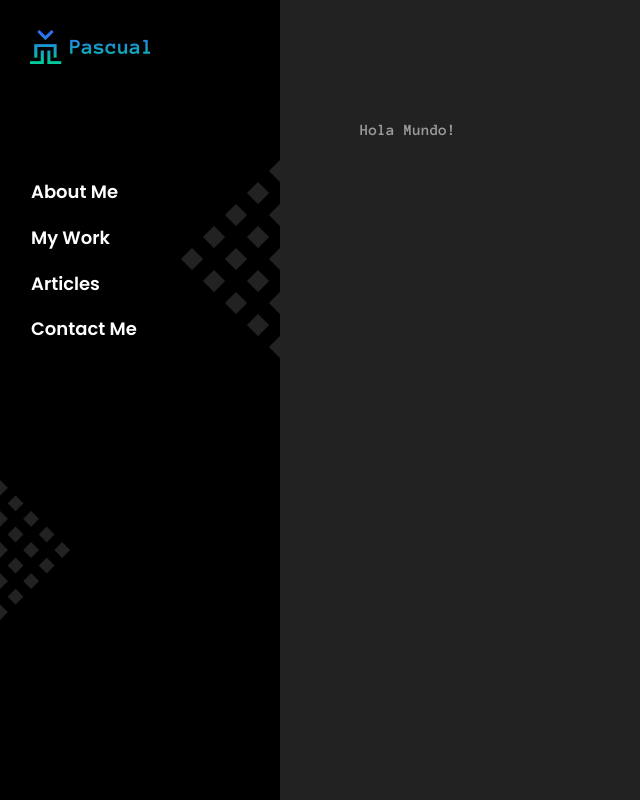
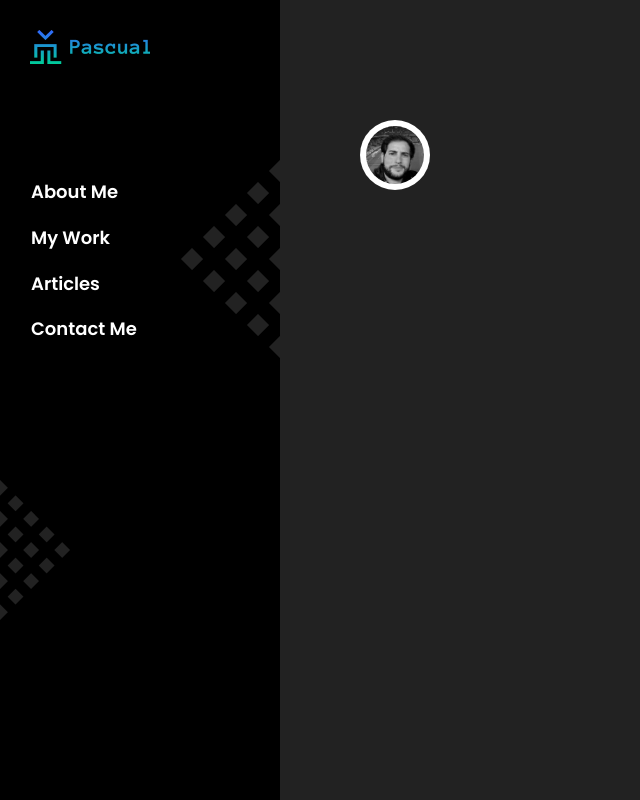
Before and after one commit to pascualmj/pascualmj-front, a React (Create React App) app: page / in a window 1280 px wide. Shown: the whole page, without its empty margins (0-640 px from the left). Built offline with nearby package versions, Linux system fonts and the light colour scheme.

Commit message:
Create CircleImage component

```diff
--- /dev/null
+++ b/src/components/CircleImage/CircleImage.js
@@ -0,0 +1,22 @@
+import React from "react";
+import PropTypes from "prop-types";
+import "./circleImage.scss";
+
+const CircleImage = ({ imgUrl, alt, size = 70 }) => {
+  return (
+    <figure
+      className="circle-image"
+      style={{ height: `${size}px`, width: `${size}px` }}
+    >
+      <img src={imgUrl} alt={alt} />
+    </figure>
+  );
+};
+
+CircleImage.propTypes = {
+  imgUrl: PropTypes.string.isRequired,
+  alt: PropTypes.string.isRequired,
+  size: PropTypes.number,
+};
+
+export default CircleImage;
--- /dev/null
+++ b/src/components/CircleImage/circleImage.scss
@@ -0,0 +1,12 @@
+.circle-image {
+  border-radius: 50%;
+  background-color: white;
+  padding: 0.6rem;
+
+  img {
+    width: 100%;
+    height: 100%;
+    object-fit: cover;
+    border-radius: 50%;
+  }
+}
--- /dev/null
+++ b/src/components/CircleImage/index.js
@@ -0,0 +1 @@
+export { default } from "./CircleImage";
--- a/src/views/Home/Home.js
+++ b/src/views/Home/Home.js
@@ -1,12 +1,14 @@
 import React from "react";
+import profileImage from "../../assets/img/img_profile_00.jpg";
 
 import ViewSection from "../../components/ViewSection";
+import CircleImage from "../../components/CircleImage";
 
 const Home = () => {
   return (
     <>
       <ViewSection>
-        <p>Hola Mundo!</p>
+        <CircleImage imgUrl={profileImage} alt="Manuel Pascual" />
       </ViewSection>
     </>
   );
```
Also changed, not shown: src/assets/img/img_02.png (added), src/assets/img/img_profile_00.jpg (added).
